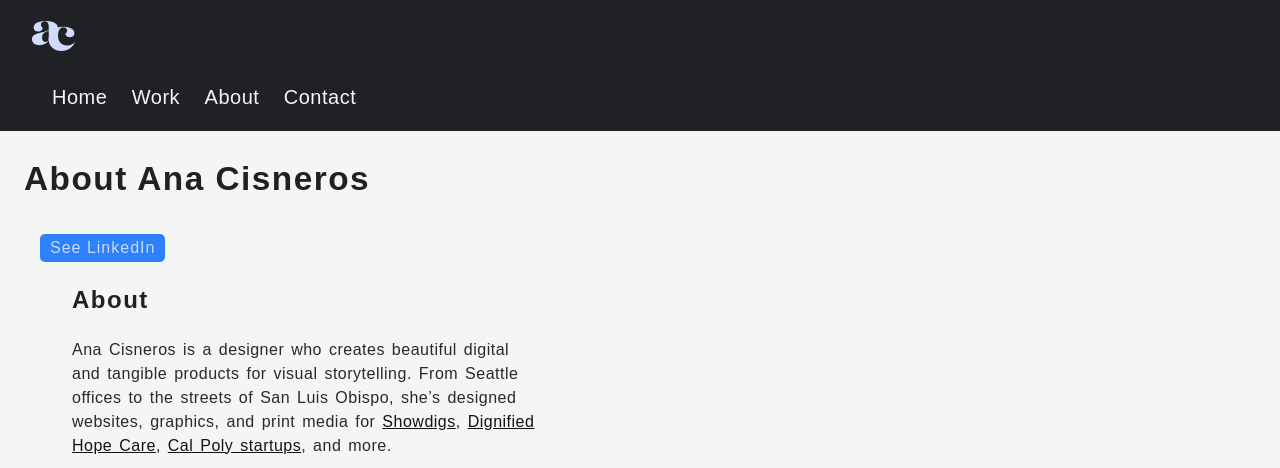
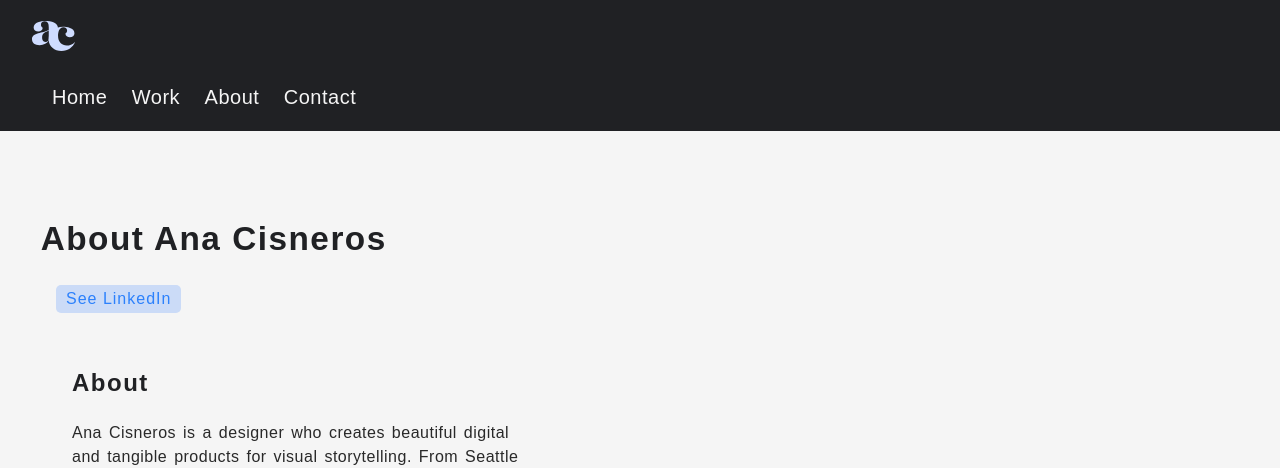
Before and after one commit to anaccisneros/portfolio_old, a plain HTML site: page about.html in a window 1280 px wide. Shown: the top 468 px of the page. Drawn offline with Linux system fonts and the light colour scheme; a web font is replaced by a local one.

Commit message:
Add files via upload

```diff
--- a/about.html
+++ b/about.html
@@ -44,7 +44,7 @@
 
               <section class="titlework3">
                 <h2>About Ana Cisneros</h2>
-                <a href="https://www.linkedin.com/in/anaccisneros/" class="learn-more-button">See LinkedIn</a>
+                <a href="https://www.linkedin.com/in/anaccisneros/" class="socialmedia">See LinkedIn</a>
             </section>
 
 
--- a/style.css
+++ b/style.css
@@ -431,6 +431,10 @@ section.home_work{
 
 section.aboutwork{
   background-color: #235066;
+}
+
+main.aboutthework{
+padding-top: 2em;
 }
 
 main.aboutthework iframe{
@@ -648,6 +652,7 @@ max-height: 8em;
   transform: translateY(-8px);
 }
 
+
 section.titlework2{
   padding-top: 3em;
   padding-bottom: 4em;
@@ -658,8 +663,10 @@ section.titlework3{
 }
 
 section.titlework3 a{
-  margin-left: 1em;
+  margin-left: 0em;
   padding-bottom: em;
+  margin-top: 0em;
+  margin-bottom: 2em;
 }
 
 section.titlework3 h4{
@@ -1474,6 +1481,15 @@ div.contact2{
 }
 
 @media screen and (min-width: 60em){
+
+  h2{
+    margin-left: 0.5em;
+  }
+
+  .titlework3 a.socialmedia{
+    margin-left: 2em;
+  }
+
 
   .gallery-image-web {
     padding: 0em;
```
Also changed, not shown: Contact.html (+1 -1 lines).
